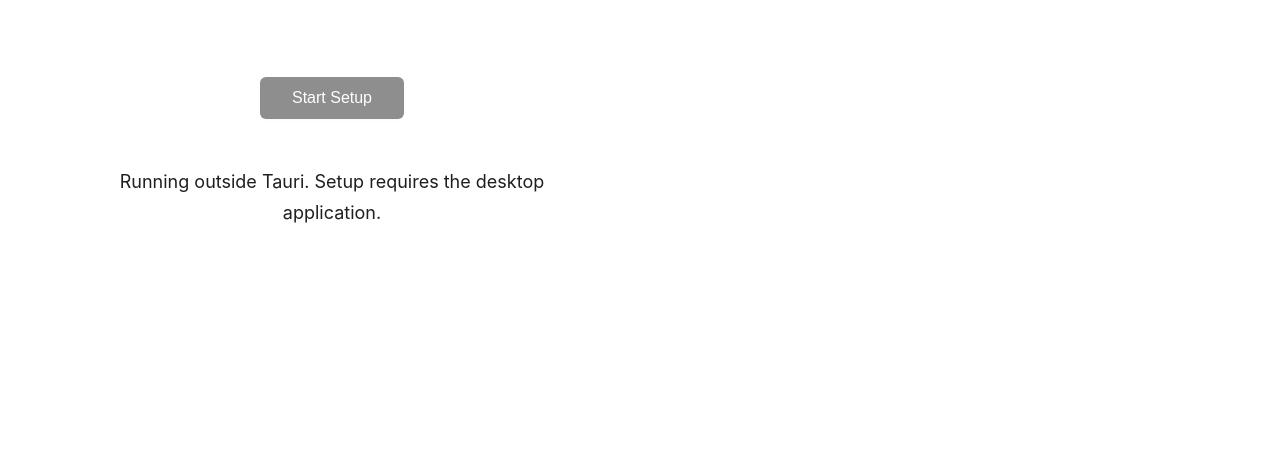
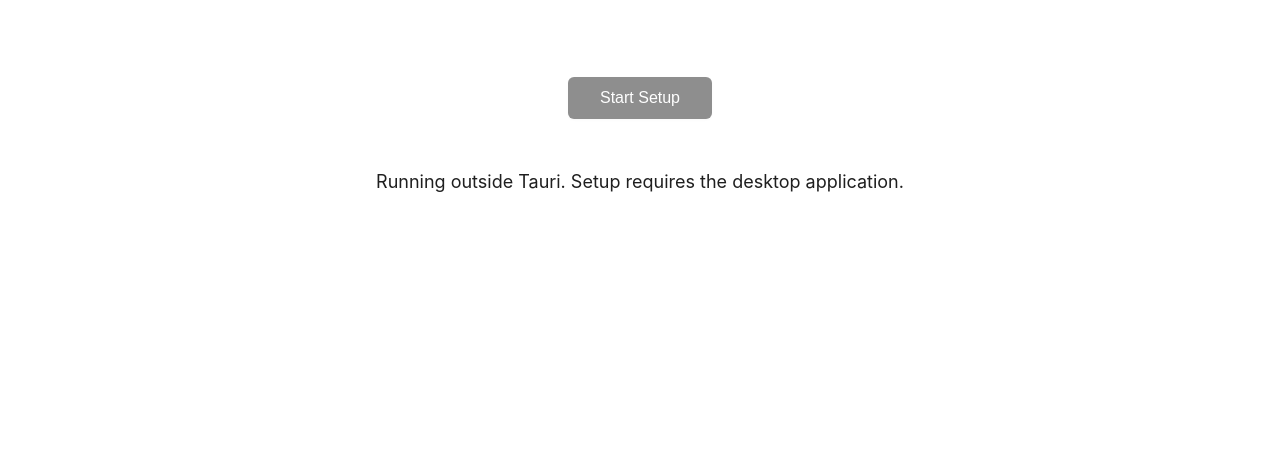
Before and after one commit to carlosmpr/localaiaudio, a website: page public/index.html in a window 1280 px wide. Shown: the part 347-800 px from the top of the page. Drawn offline with nearby package versions, Linux system fonts and the light colour scheme.

Commit message:
added new private ai tauri design

```diff
--- a/public/styles.css
+++ b/public/styles.css
@@ -240,13 +240,14 @@ main {
 
 .setup-container {
   width: 100%;
-  max-width: 600px;
+  max-width: 100%;
   display: flex;
   flex-direction: column;
   gap: 3rem;
   align-items: center;
   text-align: center;
   justify-content: center;
+  padding: 0 2rem;
 }
 
 .setup-logo {
@@ -325,7 +326,7 @@ main {
 /* Step Content - Notion-style minimal */
 .step-content {
   width: 100%;
-  max-width: 500px;
+  max-width: 100%;
   display: flex;
   flex-direction: column;
   align-items: center;
@@ -616,6 +617,10 @@ body.chat-mode #chatView {
   border-radius: 18px;
   box-shadow: var(--shadow-sm);
   max-width: 70%;
+}
+
+[data-theme="dark"] .bubble.user {
+  color: #1f1f1f;
 }
 
 .bubble.assistant {
```
